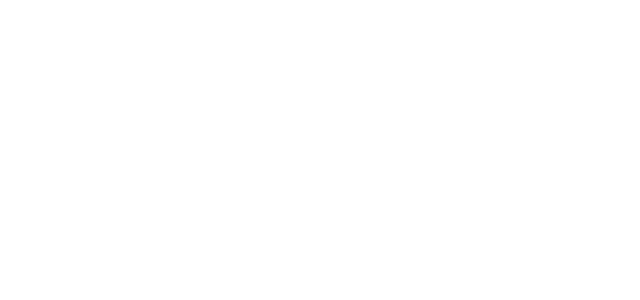
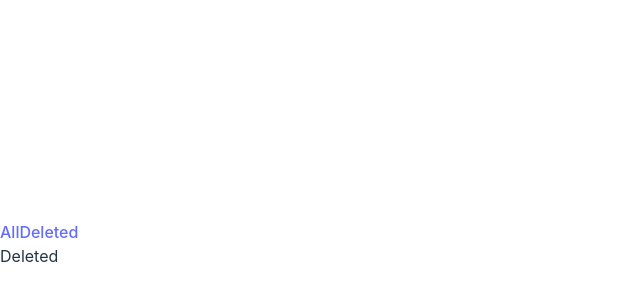
Before and after one commit to AntifragileVN/redax-todo, a React (Vite) app: page /deleted in a window 1280 px wide. Shown: the part 156-456 px from the top of the page, without its empty margins (0-640 px from the left). Built offline with nearby package versions, Linux system fonts and the light colour scheme.

Commit message:
feat: create sharedlayout
feat: create pages: home and deleted
feat: add browser routing
feat: create redax store

```diff
--- a/package.json
+++ b/package.json
@@ -14,6 +14,7 @@
     "react": "^18.2.0",
     "react-dom": "^18.2.0",
     "react-redux": "^9.1.1",
+    "react-router-dom": "^6.23.0",
     "redux-persist": "^6.0.0"
   },
   "devDependencies": {
--- a/src/App.tsx
+++ b/src/App.tsx
@@ -1,5 +1,19 @@
+import { lazy } from 'react';
+import { Routes, Route } from 'react-router-dom';
+import { SharedLayout } from 'src/components/SharedLayout/SharedLayout';
+
+const Home = lazy(() => import('src/pages/Home/Home'));
+const Deleted = lazy(() => import('src/pages/Deleted/Deleted'));
+
 function App() {
-	return <></>;
+	return (
+		<Routes>
+			<Route path="/" element={<SharedLayout />}>
+				<Route index element={<Home />} />
+				<Route path="deleted" element={<Deleted />} />
+			</Route>
+		</Routes>
+	);
 }
 
 export default App;
--- /dev/null
+++ b/src/components/Header/Header.tsx
@@ -0,0 +1,12 @@
+import { NavLink } from 'react-router-dom';
+
+export const Header = () => {
+	return (
+		<header>
+			<nav>
+				<NavLink to="/">All</NavLink>
+				<NavLink to="/deleted">Deleted</NavLink>
+			</nav>
+		</header>
+	);
+};
--- /dev/null
+++ b/src/components/SharedLayout/SharedLayout.tsx
@@ -0,0 +1,14 @@
+import { Suspense } from 'react';
+import { Outlet } from 'react-router-dom';
+import { Header } from 'src/components/Header/Header';
+
+export const SharedLayout = () => {
+	return (
+		<>
+			<Header />
+			<Suspense>
+				<Outlet />
+			</Suspense>
+		</>
+	);
+};
--- a/src/main.tsx
+++ b/src/main.tsx
@@ -2,9 +2,16 @@
 import ReactDOM from 'react-dom/client';
 import App from './App.tsx';
 import './index.css';
+import { BrowserRouter } from 'react-router-dom';
+import { Provider } from 'react-redux';
+import { store } from 'src/redux/store.ts';
 
 ReactDOM.createRoot(document.getElementById('root')!).render(
 	<React.StrictMode>
-		<App />
+		<Provider store={store}>
+			<BrowserRouter>
+				<App />
+			</BrowserRouter>
+		</Provider>
 	</React.StrictMode>
 );
--- /dev/null
+++ b/src/pages/Deleted/Deleted.tsx
@@ -0,0 +1,5 @@
+const Deleted = () => {
+	return <div>Deleted</div>;
+};
+
+export default Deleted;
--- /dev/null
+++ b/src/pages/Home/Home.tsx
@@ -0,0 +1,5 @@
+const Home = () => {
+	return <div>Home</div>;
+};
+
+export default Home;
--- a/src/redux/store.ts
+++ b/src/redux/store.ts
@@ -0,0 +1,8 @@
+import { configureStore } from '@reduxjs/toolkit';
+
+export const store = configureStore({
+	reducer: {},
+});
+
+export type RootState = ReturnType<typeof store.getState>;
+export type AppDispatch = typeof store.dispatch;
```
Also changed, not shown: 1 other file (tests, documents, lock files or other folders).
